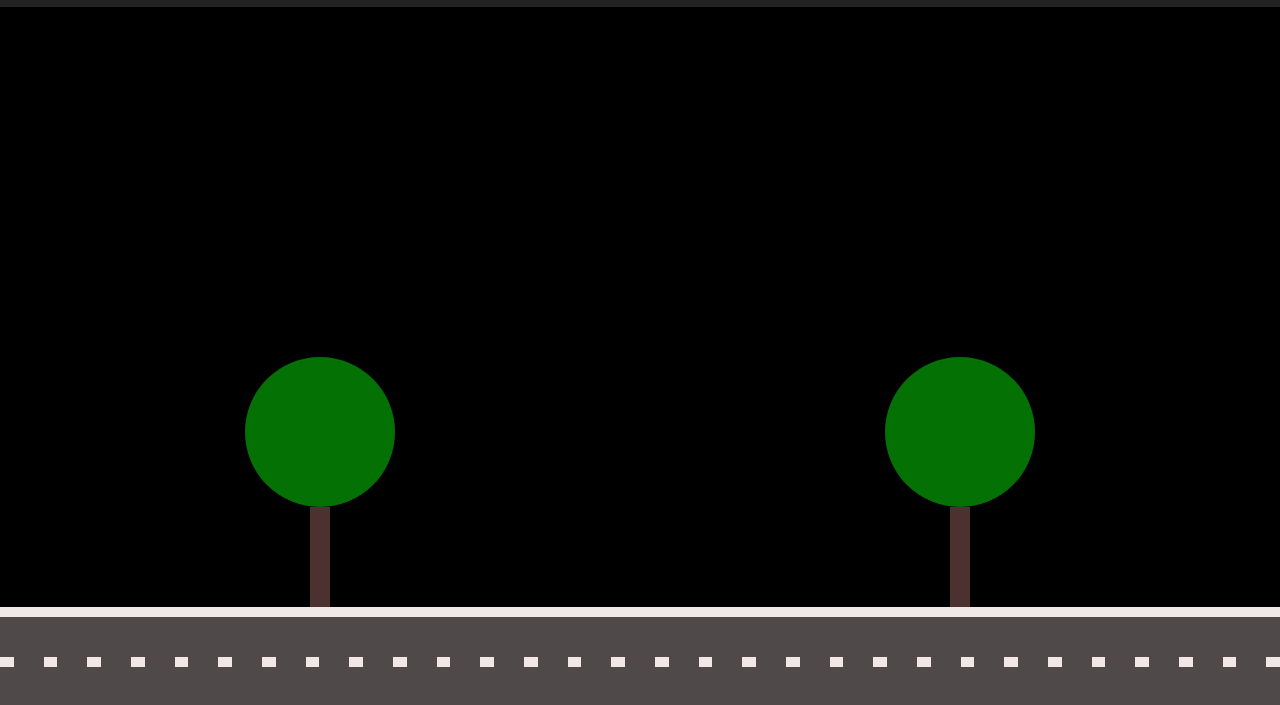
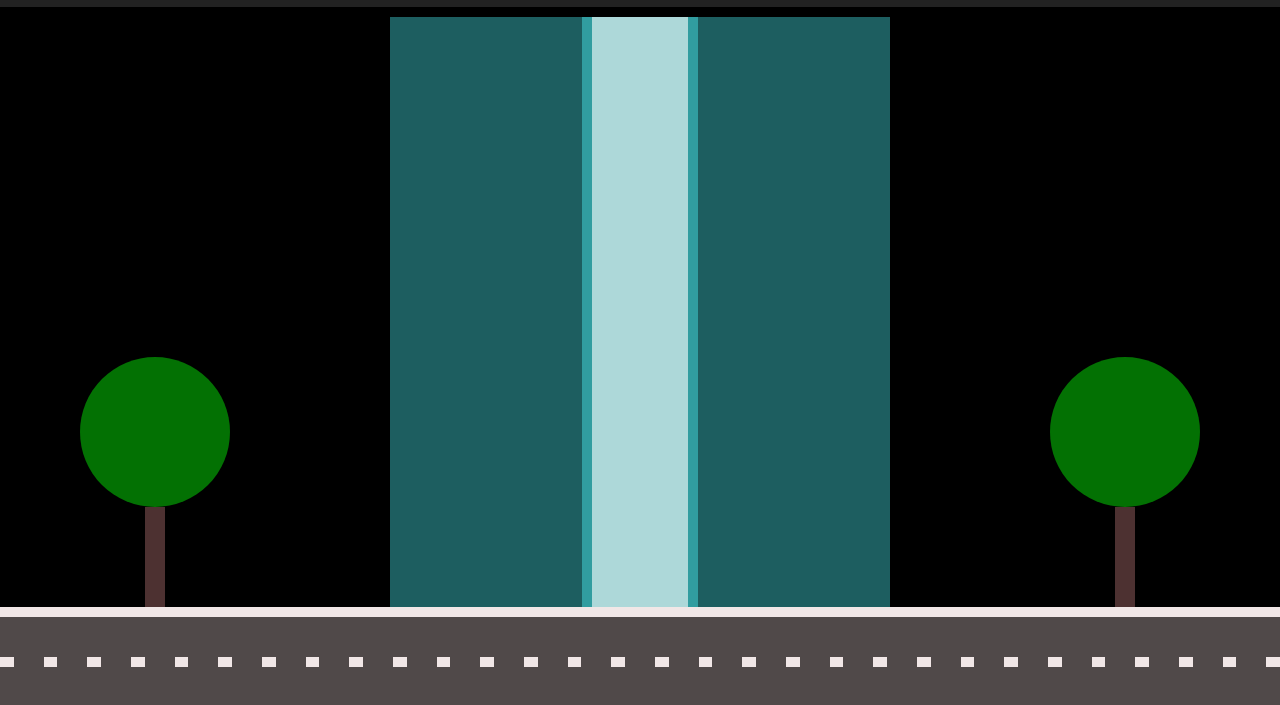
Before and after one commit to Paulo-Borges/elevador, a plain HTML site: page index.html in a window 1280 px wide. Shown: the part 93-798 px from the top of the page. Drawn offline with Linux system fonts and the light colour scheme.

Commit message:
feat: css predio

```diff
--- a/CSS/controles.css
+++ b/CSS/controles.css
@@ -2,6 +2,7 @@
   display: flex;
   justify-content: center;
   align-items: center;
+  margin-bottom: 10px;
   padding: 10px;
   gap: 20px;
   height: 100px;
--- a/CSS/geral.css
+++ b/CSS/geral.css
@@ -15,6 +15,7 @@
   --color-mostrador: #22f522;
   --border-mostrador: #666;
   --border-button: #999;
+  --color-predio: #319da0;
 }
 body {
   background: #000;
--- /dev/null
+++ b/CSS/predio.css
@@ -0,0 +1,20 @@
+.predio {
+  display: flex;
+  width: 500px;
+  height: 100%;
+  background-color: var(--color-predio);
+  gap: 10px;
+}
+
+.coluna {
+  display: flex;
+  flex-direction: column;
+  background-color: #0006;
+  flex: 2;
+}
+
+.poco {
+  display: flex;
+  background-color: #fff9;
+  flex: 1;
+}
--- a/CSS/styles.css
+++ b/CSS/styles.css
@@ -2,3 +2,4 @@
 @import "./rua.css";
 @import "./controles.css";
 @import "./arvore.css";
+@import "./predio.css";
--- a/index.html
+++ b/index.html
@@ -19,6 +19,11 @@
     </div>
     <div class="calcada">
       <div class="arvore"></div>
+      <div class="predio">
+        <div class="coluna"></div>
+        <div class="poco"></div>
+        <div class="coluna"></div>
+      </div>
       <div class="arvore"></div>
     </div>
     <div class="rua" faixas="15">
```
